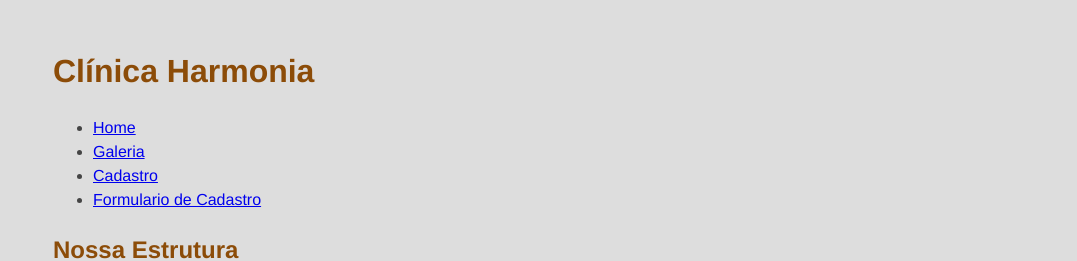
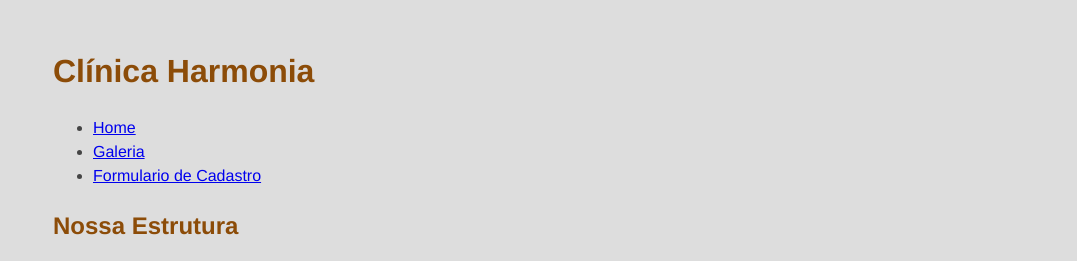
Before and after one commit to SamLima95/trabalho3-ex2, a plain HTML site: page galeria.html in a window 1280 px wide. Shown: the top 261 px of the page, without its empty margins (203-1280 px from the left). Drawn offline with Linux system fonts and the light colour scheme.

Commit message:
Update galeria.html

```diff
--- a/galeria.html
+++ b/galeria.html
@@ -15,7 +15,6 @@
     <ul>
         <li><a href="index.html">Home</a></li>
         <li><a href="galeria.html">Galeria</a></li>
-        <li><a href="cadastro.html">Cadastro</a></li>
         <li><a href="formularioDeContato.html">Formulario de Cadastro</a></li>
     </ul>
     </header>
```
